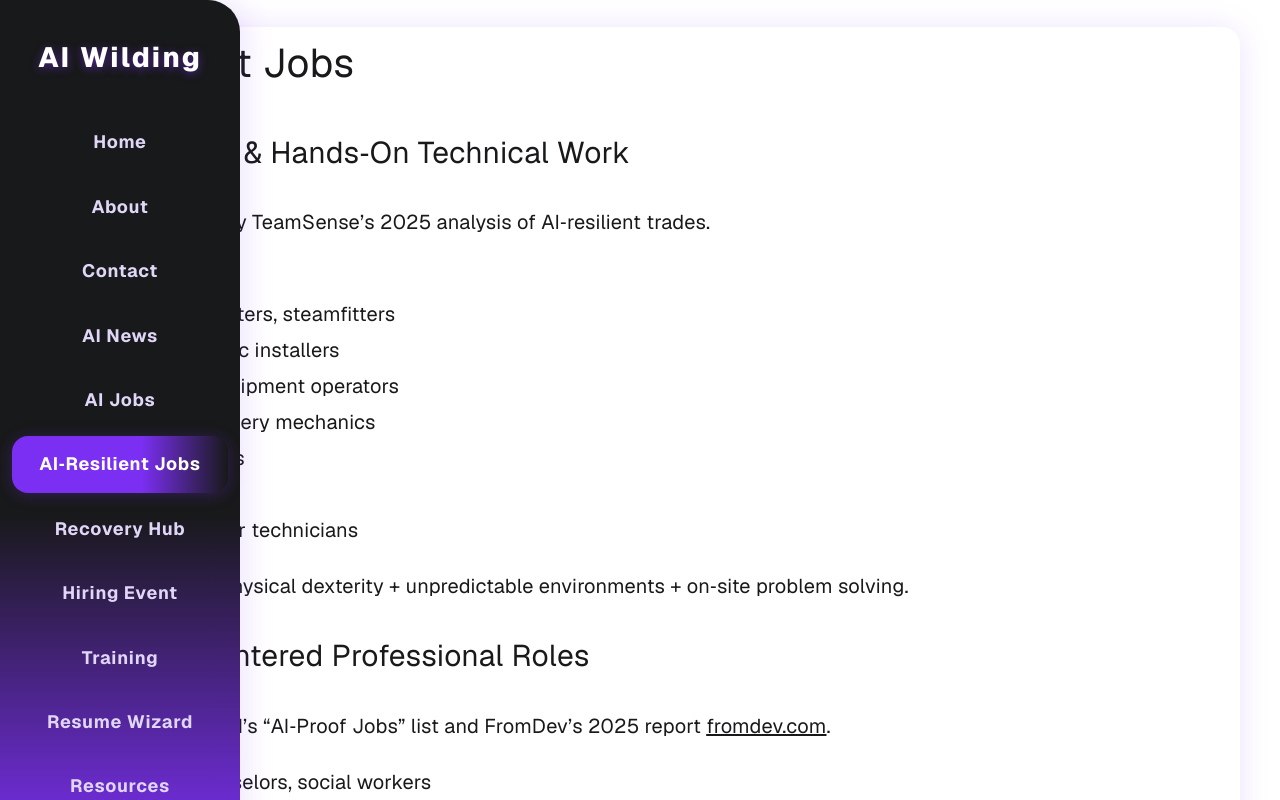
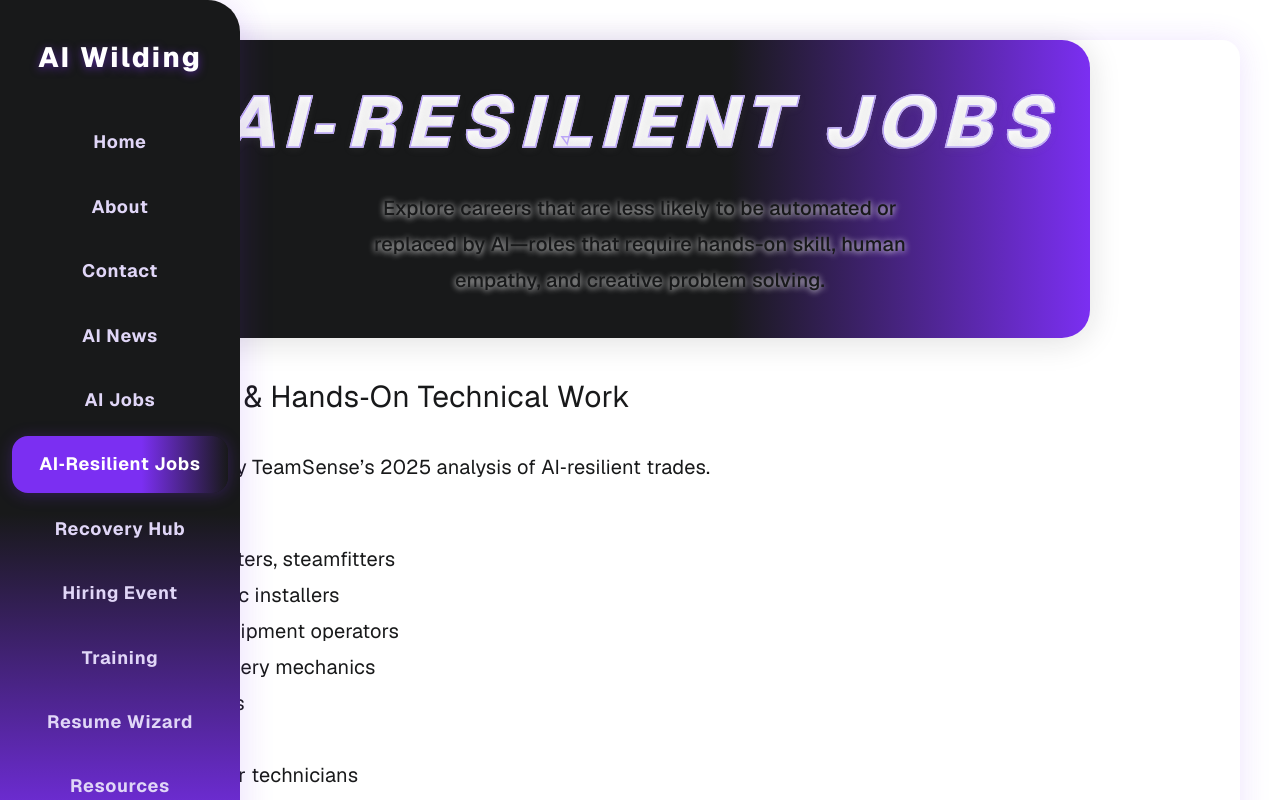
Before and after one commit to Shellzonit/auralis-sanctuary-, a Next.js app: page /admin/ai-resilient-jobs in a window 1280 px wide. Shown: the top 800 px of the page. Built offline with nearby package versions, Linux system fonts and the light colour scheme.

Commit message:
Add elegant gradient banner to AI-Resilient Jobs page for homepage consistency

```diff
--- a/app/admin/ai-resilient-jobs/page.tsx
+++ b/app/admin/ai-resilient-jobs/page.tsx
@@ -3,7 +3,66 @@ import React from "react";
 const AIResilientJobsPage = () => {
   return (
     <div className="max-w-3xl mx-auto py-10 px-4">
-      <h1 className="text-4xl font-bold mb-6">AI‑Resilient Jobs</h1>
+      {/* Elegant Gradient Banner */}
+      <section
+        style={{
+          width: '100%',
+          maxWidth: 900,
+          margin: '2.5rem auto 2rem auto',
+          background: 'linear-gradient(90deg, #18191a 0%, #18191a 60%, #7b2ff2 100%)',
+          borderRadius: 28,
+          boxShadow: '0 4px 32px #18191a22',
+          padding: '2.5rem 0 2.5rem 0',
+          display: 'flex',
+          flexDirection: 'column',
+          alignItems: 'center',
+          justifyContent: 'center',
+          position: 'relative',
+        }}
+      >
+        <h1
+          style={{
+            color: 'rgba(255,255,255,0.97)',
+            fontSize: 'clamp(2.8rem, 7vw, 4.5rem)',
+            fontWeight: 800,
+            fontFamily: 'Playfair Display, Georgia, serif',
+            fontStyle: 'italic',
+            letterSpacing: '0.12em',
+            textTransform: 'uppercase',
+            textAlign: 'center',
+            margin: 0,
+            width: '100%',
+            overflow: 'hidden',
+            whiteSpace: 'nowrap',
+            position: 'relative',
+            zIndex: 2,
+            textShadow: '0 2px 8px #8882',
+            WebkitTextStroke: '1.5px #bba6f7',
+            filter: 'none',
+            background: 'linear-gradient(180deg, #fff 60%, #e0d6f7 100%)',
+            WebkitBackgroundClip: 'text',
+            WebkitTextFillColor: 'transparent',
+            backgroundClip: 'text',
+            maskImage: 'linear-gradient(to bottom, #fff 80%, transparent 100%)',
+            WebkitMaskImage: 'linear-gradient(to bottom, #fff 80%, transparent 100%)',
+            lineHeight: 1.18,
+            paddingBottom: '0.18em',
+          }}
+        >
+          AI‑Resilient Jobs
+        </h1>
+        <div style={{
+          color: '#18191a',
+          fontSize: '1.25rem',
+          fontWeight: 500,
+          marginTop: 12,
+          textAlign: 'center',
+          maxWidth: 600,
+          textShadow: '0 1px 6px #fff',
+        }}>
+          Explore careers that are less likely to be automated or replaced by AI—roles that require hands-on skill, human empathy, and creative problem solving.
+        </div>
+      </section>
 
       <section className="mb-10">
         <h2 className="text-2xl font-semibold mb-2">Skilled Trades & Hands‑On Technical Work</h2>
```
